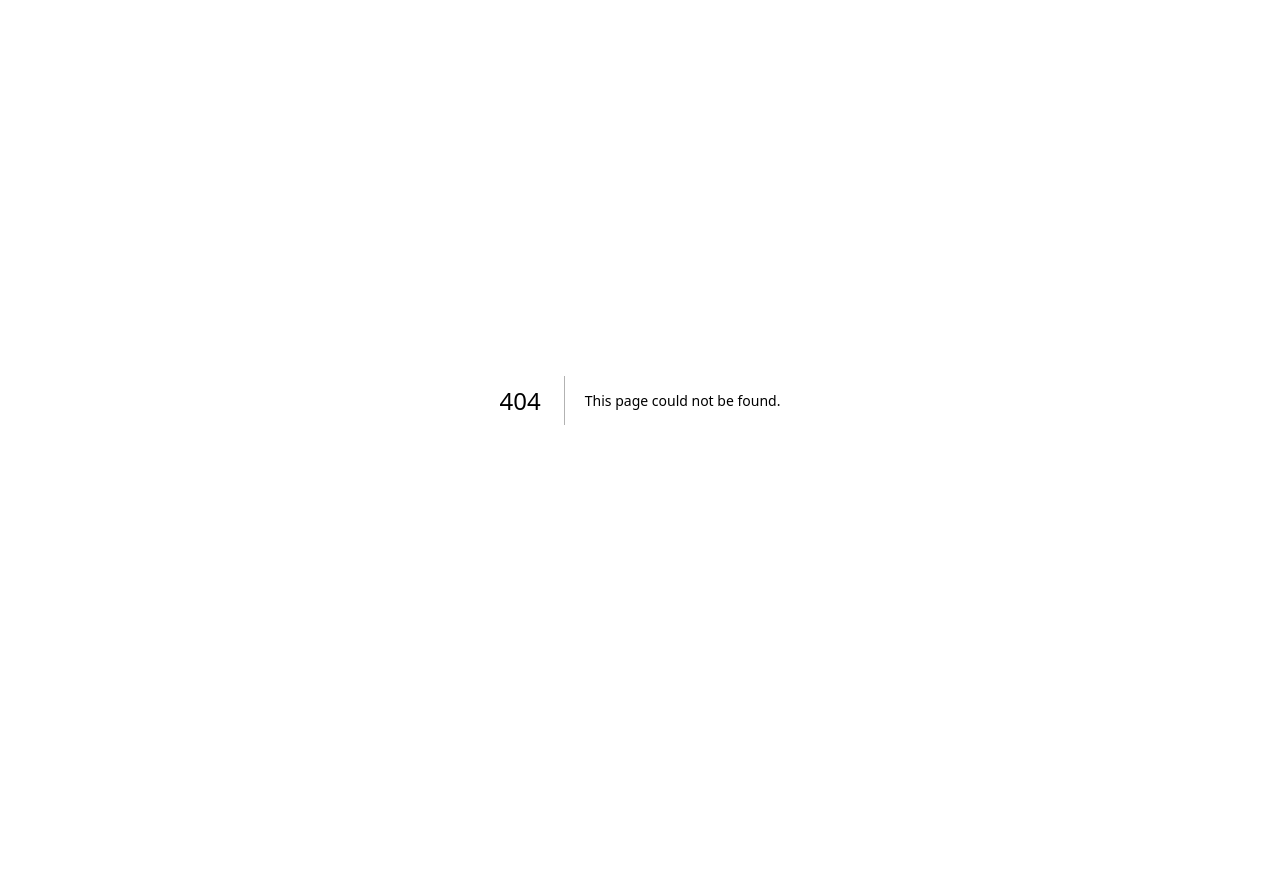
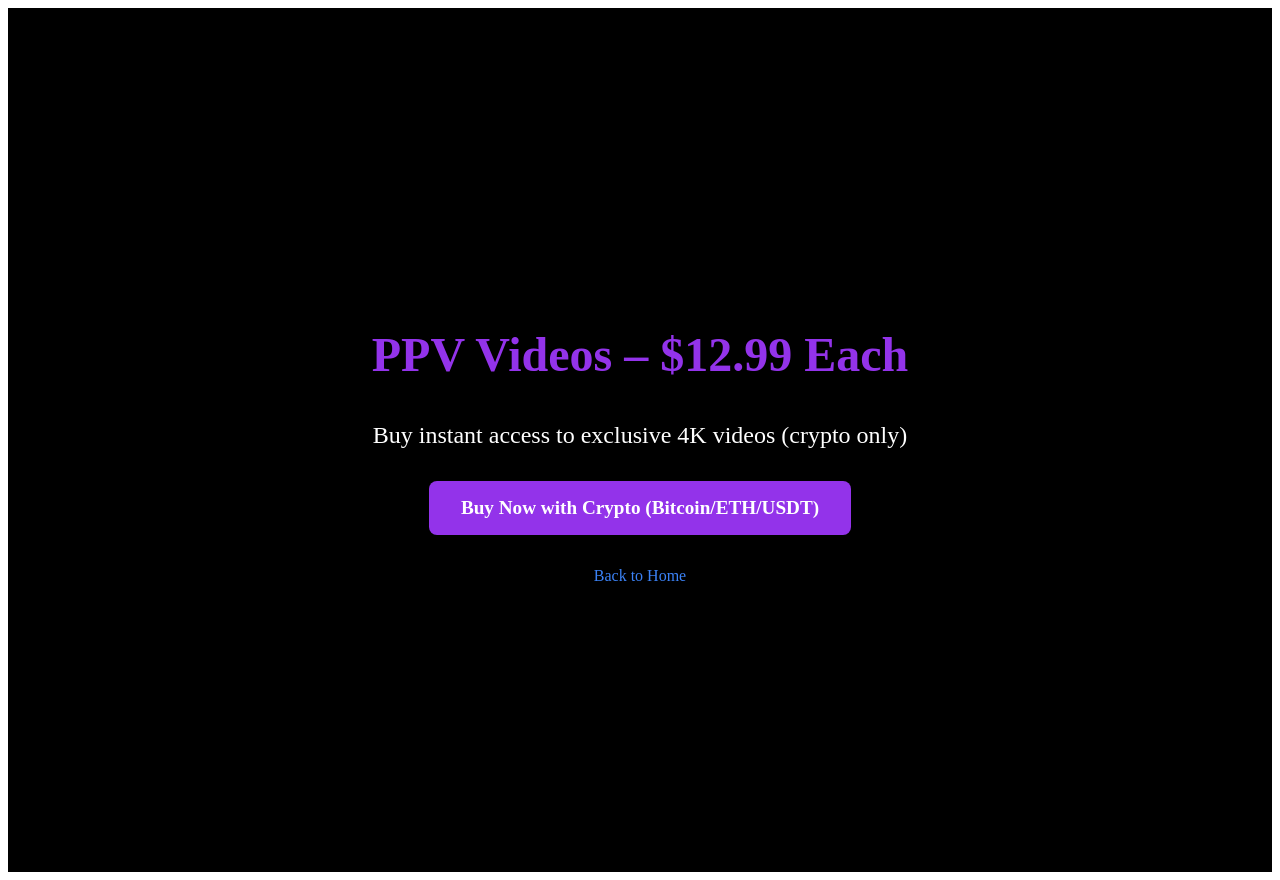
Before and after one commit to anthonygeela1981-ai/joepusherprivatevault, a Next.js app: page /ppv in a window 1280 px wide. Before the commit this address had no page. Before the commit the page ends 800 px from the top, so only its background shows below. Built offline with nearby package versions, Linux system fonts and the light colour scheme.

Commit message:
Create page.tsx

```diff
--- /dev/null
+++ b/app/ppv/page.tsx
@@ -0,0 +1,18 @@
+export default function PPV() {
+  return (
+    <div style={{ backgroundColor: '#000', color: '#fff', minHeight: '100vh', display: 'flex', flexDirection: 'column', alignItems: 'center', justifyContent: 'center', padding: '2rem' }}>
+      <h1 style={{ fontSize: '3rem', color: '#9333ea', marginBottom: '1rem', textAlign: 'center' }}>
+        PPV Videos – $12.99 Each
+      </h1>
+      <p style={{ fontSize: '1.5rem', marginBottom: '2rem', textAlign: 'center', maxWidth: '600px' }}>
+        Buy instant access to exclusive 4K videos (crypto only)
+      </p>
+      <a href="https://nowpayments.io" style={{ backgroundColor: '#9333ea', color: '#fff', padding: '1rem 2rem', textDecoration: 'none', borderRadius: '0.5rem', fontSize: '1.2rem', fontWeight: 'bold' }}>
+        Buy Now with Crypto (Bitcoin/ETH/USDT)
+      </a>
+      <a href="/" style={{ marginTop: '2rem', color: '#3b82f6', textDecoration: 'none' }}>
+        Back to Home
+      </a>
+    </div>
+  )
+}
```
